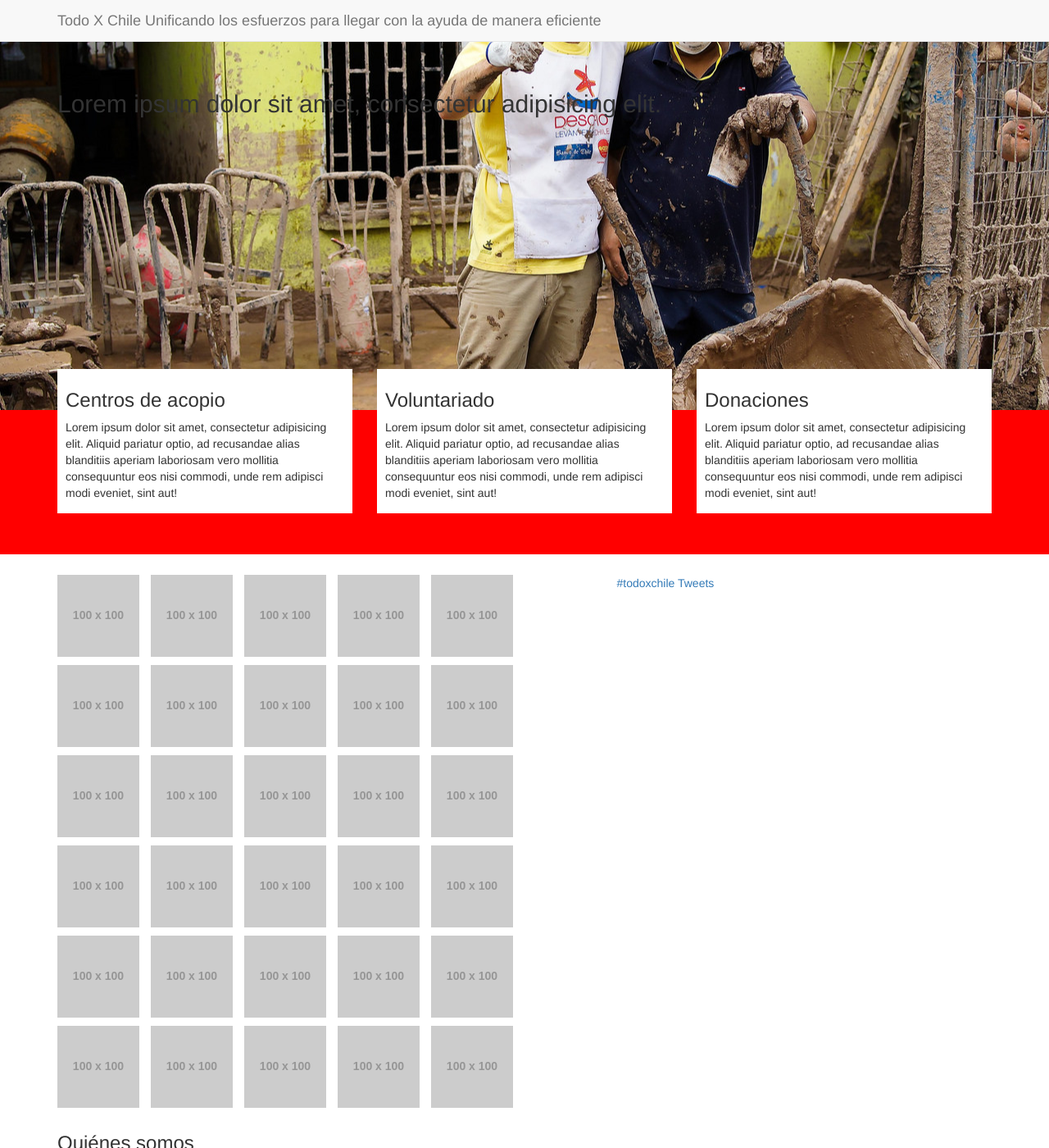
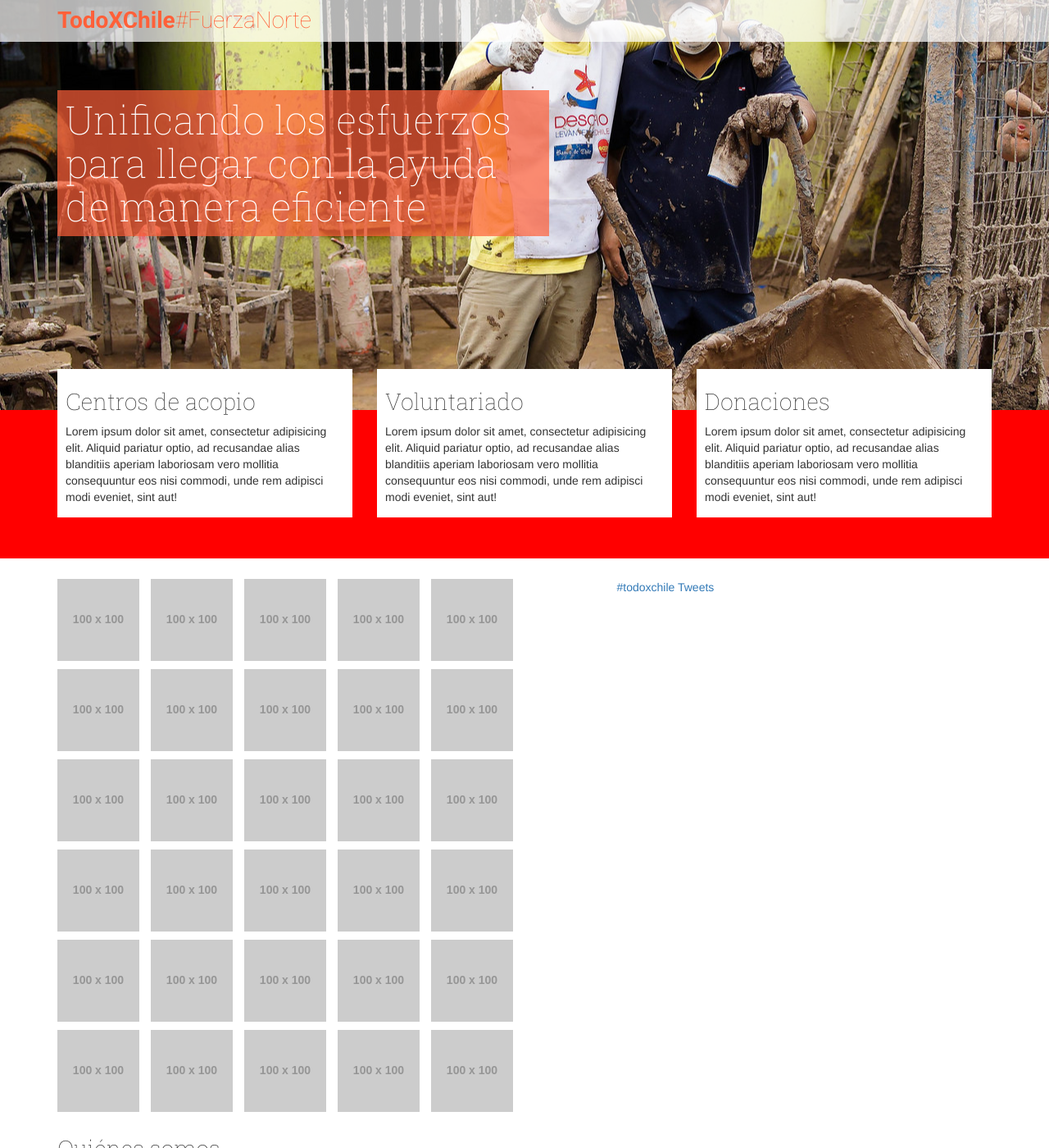
Before and after one commit to ciudadanointeligente/todoxchile, a Jekyll site: the page built from index.html, in a window 1280 px wide and 1400 px high. Shown: the whole window at 82% size. Built offline with Jekyll 4.4.1, drawn with Linux system fonts in a browser that asks for light colours; nearby versions of some CDN libraries; Markdown is read by kramdown in place of the engine named in the settings; comment, search, counter and statistics services are not loaded.

Commit message:
Estilo header

```diff
--- a/_config.yml
+++ b/_config.yml
@@ -1,6 +1,7 @@
 # setup
-title:       Todo X Chile
+title:       TodoXChile
 tagline:     'Unificando los esfuerzos para llegar con la ayuda de manera eficiente'
+edition: '#FuerzaNorte'
 description: 'Herramienta de unificación de los esfuerzos de voluntarios y sociedad civil organizada para llegar con la ayuda de manera eficiente.'
 baseurl:     '/todoxchile' #example: 'http://www.todoxchile.org'
 basedomain:  'ciudadanointeligente.github.io' #example: 'todoxchile.org'
--- a/_layouts/default.html
+++ b/_layouts/default.html
@@ -12,7 +12,7 @@
             <span class="icon-bar"></span>
             <span class="icon-bar"></span>
           </button>
-          <a class="navbar-brand" href="#">{{ site.title }} {{ site.tagline }}</a>
+          <a class="navbar-brand" href="#">{{ site.title }}<span>{{ site.edition }}</span></a>
         </div>
       </div>
     </nav>
@@ -20,7 +20,7 @@
     <div class="header-img">
         <div class="container">
             <div class="slogan">
-                <h2>Lorem ipsum dolor sit amet, consectetur adipisicing elit.</h2>
+                <h1>{{ site.tagline }}</h1>
             </div>
         </div>
     </div>
--- a/public/css/todoxchile.css
+++ b/public/css/todoxchile.css
@@ -2,14 +2,57 @@ body {
   padding-top: 0px;
   padding-bottom: 30px;
 }
+
+h1, h2, h3 {
+  font-family: 'Roboto Slab', serif;
+}
+
+h1 {
+  font-size: 48px;
+  font-weight: 100;
+}
+
+h2 {
+  font-size: 36px;
+  font-weight: 800;
+}
+
+h3 {
+  font-size: 28px;
+  font-weight: 100;
+}
+
+/*Header*/
+
+.navbar-default {
+  background-color: rgba(255, 255, 255, 0.7);
+  border-color: transparent;
+}
+
+.navbar-default .navbar-brand {
+  font-family: 'Roboto', sans-serif;
+  color: #FF6039;
+  font-weight: 800;
+  font-size: 28px;
+}
+
+.navbar-default .navbar-brand span {
+  font-weight: 100;
+}
+
 .header-img {
   width:100%;
   height:100%;
   background:url('/public/img/16904241940_01b43bc8dc_k.jpg') center center no-repeat;
   min-height: 500px;
 }
-.header-img h2 {
-  padding-top: 90px;
+.header-img h1 {
+  position: absolute;
+  top: 90px;
+  max-width: 600px;
+  color: #FFF;
+  background: rgba(255, 96, 57, 0.7);
+  padding: 10px;
 }
 
 .rojito {
```
